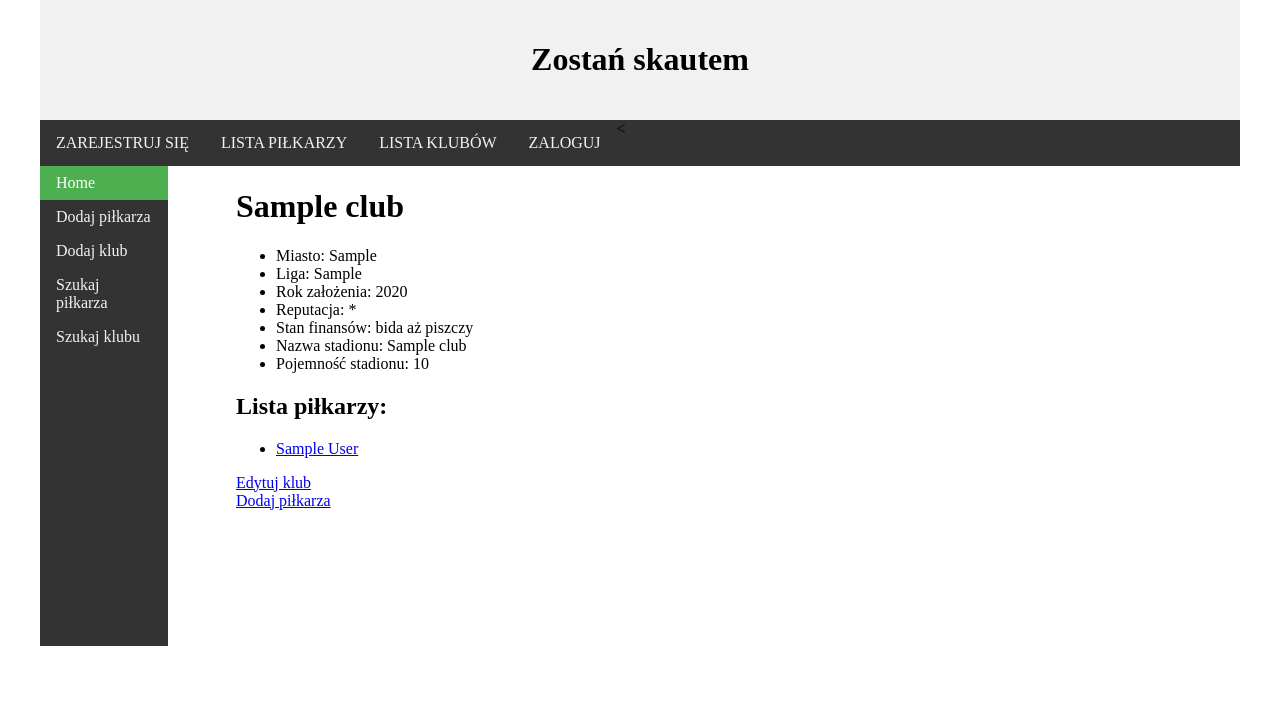
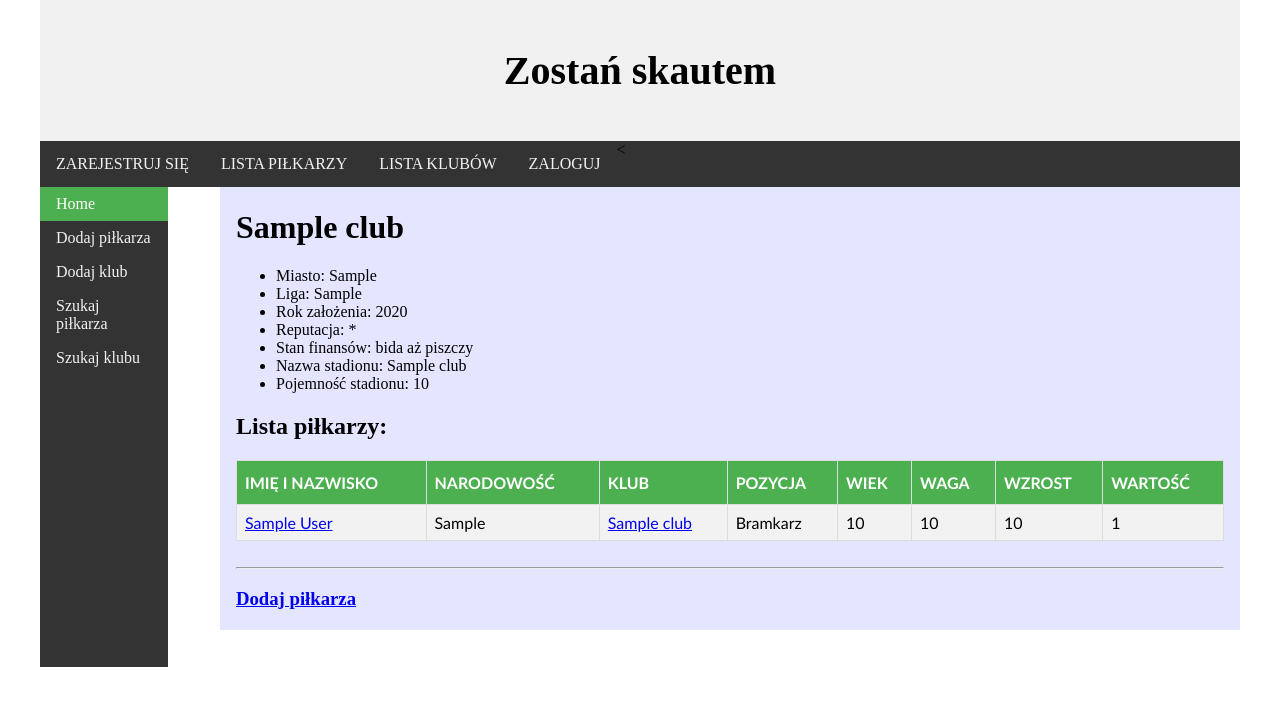
Before and after one commit to MicKrajewski/Projekt_koncowy, a Django app: page /club/1/ in a window 1280 px wide. Shown: the top 706 px of the page. Run offline with Django 3.2, Linux system fonts and the light colour scheme; tables that the repository leaves empty hold one stand-in row (values such as "Sample post").

Commit message:
version 1.9 ładne tableki

```diff
--- a/Zostan_scoutem/Scout/static/css/style.css
+++ b/Zostan_scoutem/Scout/static/css/style.css
@@ -14,6 +14,7 @@ body {
     background-color: #f1f1f1;
     padding: 20px;
     text-align: center;
+    font-size: 20px;
 }
 
 /* Style the top navigation bar */
--- a/Zostan_scoutem/Scout/templates/base.html
+++ b/Zostan_scoutem/Scout/templates/base.html
@@ -35,7 +35,7 @@
         <li><a href="/search-club">Szukaj klubu</a></li>
     </div>
 
-    <div style="margin-left:15%;padding:1px 16px;height:100%;">
+    <div style="margin-left:15%;padding:1px 16px;height:100%;background-color: #e4e5ff;">
         {% block content %}
         {% endblock %}
     </div>
--- a/Zostan_scoutem/Scout/templates/clubid.html
+++ b/Zostan_scoutem/Scout/templates/clubid.html
@@ -14,15 +14,38 @@
     </ul>
 
 <h2>Lista piłkarzy:</h2>
-<ul>
+<div style="overflow-x:auto;">
+<table id="customers">
+    <tr>
+        <th scope="col">IMIĘ I NAZWISKO</th>
+        <th scope="col">NARODOWOŚĆ</th>
+        <th scope="col">KLUB</th>
+        <th scope="col">POZYCJA</th>
+        <th scope="col">WIEK</th>
+        <th scope="col">WAGA</th>
+        <th scope="col">WZROST</th>
+        <th scope="col">WARTOŚĆ</th>
+    </tr>
     {% for element in players %}
-    <li><a href="/player/{{ element.id }}">{{ element.name }}</a></li>
-    {% endfor %}
-</ul>
+
+    <tr>
+      <td><a href="/player/{{ element.id }}">{{ element.name }}</a></td>
+      <td>{{ element.nationality }}</td>
+      <td><a href="/club/{{ element.clubs.id }}">{{ element.clubs.name }}</a></td>
+      <td>{{ element.position }}</td>
+      <td>{{ element.age }}</td>
+      <td>{{ element.weight }}</td>
+      <td>{{ element.height }}</td>
+      <td>{{ element.paid }}</td>
+    </tr>
 
 
+    {% endfor %}
 
-<a href="/update-club/{{ club.pk }}">Edytuj klub</a>
+</table>
+</div>
 <br>
-<a href="/add-player">Dodaj piłkarza</a>
+<hr>
+
+<h3><a href="/add-player">Dodaj piłkarza</a></h3>
 {% endblock %}
--- a/Zostan_scoutem/Scout/templates/playerid.html
+++ b/Zostan_scoutem/Scout/templates/playerid.html
@@ -2,7 +2,7 @@
 
 {% block content %}
 <h1> {{ player.name }}</h1>
-
+<a href="/update-player/{{ player.pk }}">Edytuj piłkarza</a>
 <div>
     <div class="viewdiv">
         <fieldset class="viewfieldset" id="fs1">
@@ -303,7 +303,4 @@
     </div>
 </div>
 
-<br>
-
-<a href="/update-player/{{ player.pk }}">Edytuj piłkarza</a>
 {% endblock %}
--- a/Zostan_scoutem/Scout/templates/search-player.html
+++ b/Zostan_scoutem/Scout/templates/search-player.html
@@ -8,7 +8,7 @@
 <button type="submit">Szukaj</button>
 </form>
 
-
+<br>
 
     <table id="customers">
         <tr>
```
Also changed, not shown: Zostan_scoutem/Scout/templates/clubs.html (+2 -12 lines), Zostan_scoutem/Scout/templates/search-club.html (+38 -4 lines).
